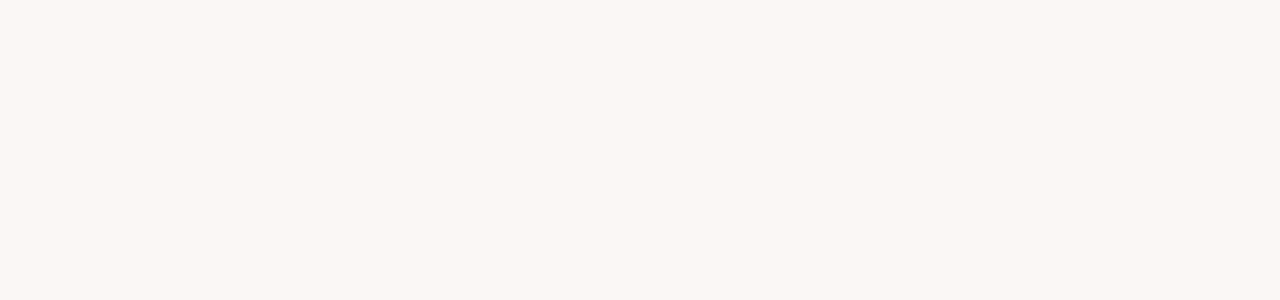
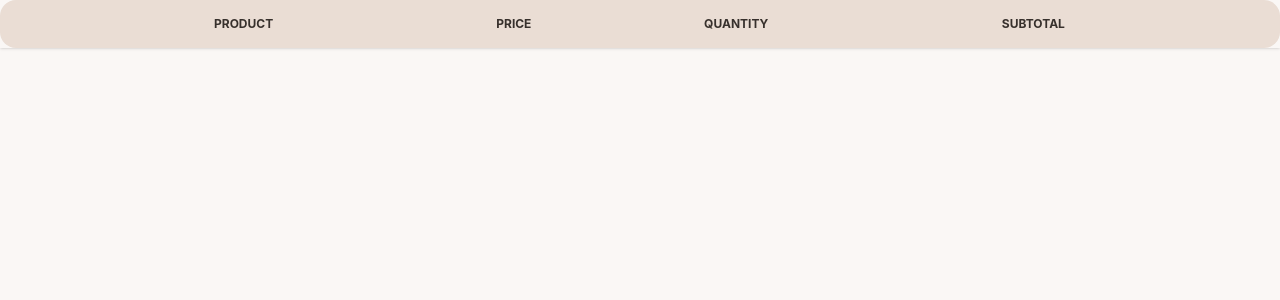
Before and after one commit to mdrakibmia99/Product-listing-task, a React (Create React App) app: page /productCheckOUt in a window 1280 px wide. Before the commit this address had no page. Shown: the top 300 px of the page. Built offline with nearby package versions, Linux system fonts and the light colour scheme.

Commit message:
product checkout left side progress

```diff
--- a/src/App.js
+++ b/src/App.js
@@ -1,12 +1,15 @@
 import { Route, Routes } from 'react-router-dom';
 import './App.css';
 import Header from './components/Header/Header';
+import ProductCheckOut from './components/ProductCheckOut/ProductCheckOut';
 
 function App() {
   return (
     <div className="">
       <Routes>
         <Route path="/" element={<Header/>} />
+        <Route path="/productCheckOUt" element={<ProductCheckOut/>} />
+
       </Routes>
     </div>
   );
--- /dev/null
+++ b/src/components/ProductCheckOut/ProductCheckOut.js
@@ -0,0 +1,29 @@
+import React from 'react';
+
+const ProductCheckOut = () => {
+    return (
+        <div>
+
+            <div className="w-full">
+                <div className="overflow-x-auto shadow">
+                    <table className="table w-full">
+                        <thead>
+                            <tr>
+                                <th></th>
+                                <th></th>
+                                <th>Product</th>
+                                <th>Price</th>
+                                <th>Quantity</th>
+                                <th>Subtotal</th>
+                            </tr>
+                        </thead>
+
+                    </table>
+                </div>
+            </div>
+
+        </div>
+    );
+};
+
+export default ProductCheckOut;
```
